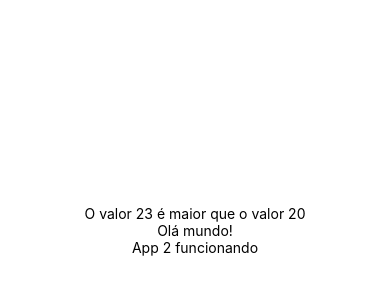
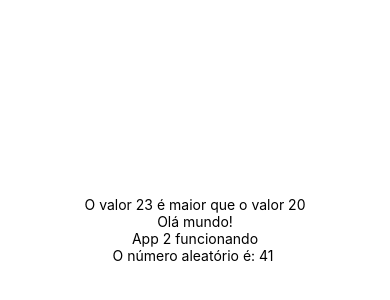
Before and after one commit to Maycdouglas/estudosReactNative, a React Native app: screen / in a window 390 px wide. Shown: the part 192-492 px from the top of the page. Built offline with nearby package versions, Linux system fonts and the light colour scheme.

Commit message:
insere exemplo de componente que gera numeros aleatorios

```diff
--- a/App.js
+++ b/App.js
@@ -1,6 +1,7 @@
 import { StatusBar } from 'expo-status-bar';
 import React from 'react';
 import App2 from './src/App2';
+import Aleatorio from './src/desafios/Aleatorio';
 import ComponenteComPropriedades from './src/fundamentos/ComponenteComPropriedades';
 import { SafeAreaViewComponent, StyleSheet, Text, View } from 'react-native';
 
@@ -11,6 +12,9 @@ export default function App() {
       <Text>Olá mundo!</Text>
       <StatusBar style="auto" />
       <App2/>
+      <Text>O número aleatório é: <Aleatorio min={50} max={30}/> </Text>
+
+
     </View>
   );
 }
--- /dev/null
+++ b/src/desafios/Aleatorio.js
@@ -0,0 +1,12 @@
+import React from 'react';
+import { Text } from 'react-native'
+
+// export default props => {
+//     const valor = Math.random() * (props.max - props.min) + props.min
+//     return <Text>{Math.floor(valor)}</Text>
+// }
+
+export default ({min = 2, max = 1000}) => {
+    const valor = Math.random() * (max - min) + min
+    return <Text>{Math.floor(valor)}</Text>
+}
```
